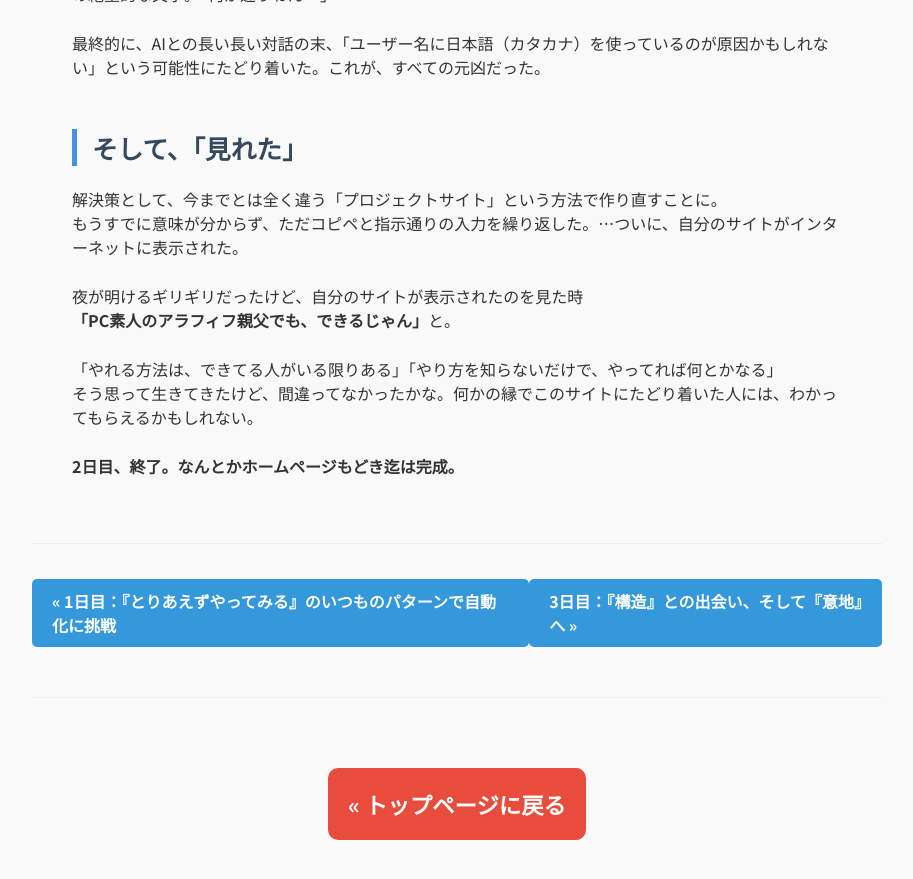
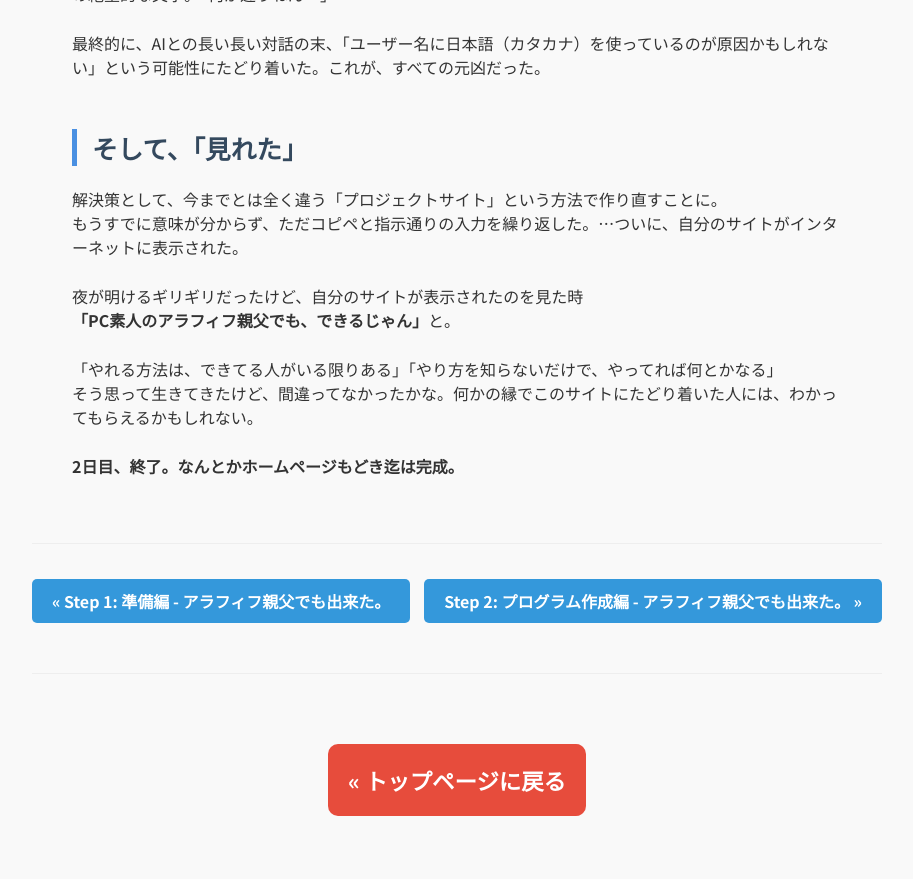
Before and after one commit to 0513reo/reo, a Jekyll site: the page built from _posts/2025-06-22-day2.md, in a window 1280 px wide and 900 px high, scrolled down 1336 px. Shown: the top 879 px of the window, without its empty margins (183-1096 px from the left). Built offline with Jekyll 4.4.1, drawn with Linux system fonts in a browser that asks for light colours.

Commit message:
Add files via upload

```diff
--- /dev/null
+++ b/_posts/2025-06-21-our-story-1.md
@@ -0,0 +1,52 @@
+---
+layout: default
+title: "Step 1: 準備編 - アラフィフ親父でも出来た。"
+category: our_story
+---
+<div class="container blog-post" style="max-width: 850px;">
+    <header style="text-align:center; margin-bottom: 20px;">
+         <h1 style="font-size: 2.2em; border-bottom: 2px solid #eee; padding-bottom:10px; margin-bottom: 5px;">アラフィフ親父でも出来た。</h1>
+         <p style="font-size: 1.1em; color: #555; margin-top: 0;">{{ page.title }}</p>
+    </header>
+
+    <div class="content">
+        <div class="step-box">
+            <h2><span class="step-number">1</span>パソコンに『勝手に動いてくれる魔法のツール』を、インストール</h2>
+            <p>
+                まず、寝てても、遊んでても、もちろん、、、『仕事中』でも勝手に欲しい情報を検索をしてあつめてくれる『魔法』を使うための準備です。<br>
+                以下の2つの無料ソフトを、公式サイトからダウンロードして、パソコンにインストールしました。
+            </p>
+            <ul>
+                <li><strong>Python：</strong><br>今回の自動化の主役となる、プログラム言語です。「ヘビ」のマークが目印。<br><a href="https://www.python.org/downloads/" target="_blank">→ Python公式サイトはこちら</a></li>
+                <li><strong>Visual Studio Code (VSCode)：</strong><br>Pythonのプログラムを書くための、超高機能なメモ帳です。これからの長い付き合いになります。<br><a href="https://code.visualstudio.com/download" target="_blank">→ VSCode公式サイトはこちら</a></li>
+            </ul>
+
+            <div class="attention-box">
+                <h3>【重要】インストール時の注意点</h3>
+                <p>
+                    <strong>Pythonをインストールする際、一番最初の画面で<br>「Add Python to PATH」というチェックボックスに、必ずチェックを入れてください！</strong>
+                </p>
+                <p>
+                    これを忘れると、後で大変なことになります。（私がそうでした…）<br>
+                    ほんとに、英語は、中学の『テスト』の為に、一夜漬けし、まったく使わずに生きてきた、自分にとっては、プログラム関連のダウンロードするだけで一苦労どころじゃなかったです。
+                </p>
+                <h4>【そんな時のコツ】</h4>
+                <ol style="padding-left: 20px;">
+                    <li>すべて、わからないことは、AIに丸投げする。</li>
+                    <li>コピペを乱発して、AIに「正確な情報」を与える。</li>
+                </ol>
+                <p>
+                    自分の努力は、何があれば『自分のしたい事』を伝えれるか？その<strong>方法を考える事</strong>です。
+                </p>
+            </div>
+        </div>
+
+        <div class="navigation-links" style="display: flex; justify-content: flex-end; margin-top: 30px;">
+            {% if page.next.url %}<a href="{{ page.next.url | relative_url }}" class="read-more-btn">{{ page.next.title }} へ »</a>{% endif %}
+        </div>
+    </div>
+
+    <div class="back-link" style="text-align: center; margin-top: 50px;">
+        <a href="{{ '/' | relative_url }}" class="main-button" style="display:inline-block; width:auto;">« トップページに戻る</a>
+    </div>
+</div>
--- /dev/null
+++ b/_posts/2025-06-22-our-story-2.md
@@ -0,0 +1,62 @@
+---
+layout: default
+title: "Step 2: プログラム作成編 - アラフィフ親父でも出来た。"
+category: our_story
+---
+<div class="container blog-post" style="max-width: 850px;">
+    <header style="text-align:center; margin-bottom: 20px;">
+         <h1 style="font-size: 2.2em; border-bottom: 2px solid #eee; padding-bottom:10px; margin-bottom: 5px;">アラフィフ親父でも出来た。</h1>
+         <p style="font-size: 1.1em; color: #555; margin-top: 0;">{{ page.title }}</p>
+    </header>
+
+    <div class="content">
+        <div class="step-box">
+            <h2><span class="step-number">2</span>自動化プログラム作成編 - AIに「やりたい事」を聞く</h2>
+            <p>
+                次に、AIに「Webサイトの情報を自動で集めて」など、自分のしたい事を入力します。「できる？」と聞いてみればいいんです。<br>
+                その後に「HTMLファイルを作るやり方を教えて！」と、ひたすら丸投げしました。
+            </p>
+            <p>
+                最初は、聞き方がわるく（入力内容が曖昧で）エラーばかりでしたが、AIは何度聞いても怒りません。エラーをコピペして、状況を説明して…その繰り返しです。
+            </p>
+            <p>
+                『YouTubeでも言ってる人いるけど、ド素人でも夢のようなプログラムが作れる』<br>
+                これは、確かに半分あっています。でも、<strong>『楽に』作れるなんてことは、絶対にありませんでした。</strong><br>
+                世の中そんなものは無い！
+            </p>
+            <p>
+                時間をかけて、何度もトライ＆エラーを繰り返し、<strong>「できるまでやった」からできた</strong>、というのが本当の理由だと思います。何事にもあてはまりますね（笑）
+            </p>
+            <p>
+                そして、これがその格闘の末に出来上がった、プログラムの心臓部（設定項目）になります。
+            </p>
+            <pre style="background-color: #2d2d2d; color: #ccc; padding: 20px; border-radius: 8px; white-space: pre-wrap; word-wrap: break-word;"><code># ★検索したいキーワードを指定
+SEARCH_KEYWORD = "ここに好きな言葉を入れる"
+
+# ★生成されるHTMLファイル名
+OUTPUT_FILENAME = "新しいサイトの名前.html"</code></pre>
+
+            <div class="attention-box">
+                <h3>【重要】ファイル名の付け方の鉄則</h3>
+                <p>
+                    プログラムのファイル名やフォルダ名には、<strong>日本語や『全角スペース』を使わない。</strong>これが、エラーを避けるための鉄則です！<br>
+                    `my_program.py` のように、半角英数字とアンダースコア（`_`）だけで名前を付けるのが良いと思います。
+                </p>
+                <p>
+                    特に、私のように、<strong>『つい、一文字あけたくなる癖』</strong>を持ってる人は、本当に要注意です。<br>
+                    私は、これでけっこうやらかしました…。
+                </p>
+                <h4>【コツ】</h4>
+                <p>
+                    後から、内容や言い回しはいくらでも変更できるので、まずは**プログラムがちゃんと動く（連動させる）ことを最優先**に考えましょう。
+                </p>
+            </div>
+        </div>
+    </div>
+
+    <div class="navigation-links" style="display: flex; justify-content: space-between; align-items: center; margin-top: 30px; padding-top: 20px; border-top: 1px solid #eee;">
+        <div>{% if page.previous.url %}<a href="{{ page.previous.url | relative_url }}" class="read-more-btn">« {{ page.previous.title }}</a>{% endif %}</div>
+        <div>{% if page.next.url %}<a href="{{ page.next.url | relative_url }}" class="read-more-btn">{{ page.next.title }} »</a>{% endif %}</div>
+    </div>
+    <div class="back-link" style="text-align: center; margin-top: 50px;"><a href="{{ '/' | relative_url }}" class="main-button" style="display:inline-block; width:auto;">« トップページに戻る</a></div>
+</div>
--- a/matome/matome_page.html
+++ b/matome/matome_page.html
@@ -4,10 +4,10 @@
     <meta charset="UTF-8">
     <meta name="viewport" content="width=device-width, initial-scale=1.0">
     <title>このサイトについて（ひとり言）</title>
-    <!-- ★★★ 共通のデザイン指示書（style.css）を呼び出す ★★★ -->
+    <!-- ★★★【最重要】共通のデザイン指示書（style.css）を呼び出す！ ★★★ -->
     <link rel="stylesheet" href="../assets/style.css">
 </head>
-<body class="blog-post">
+<body class="blog-post"> <!-- 記事ページ用のクラスを適用 -->
     <div class="container" style="max-width: 850px;">
         <header style="text-align:center; margin-bottom: 20px;">
              <h1 style="font-size: 2.5em; border-bottom: 2px solid #eee; padding-bottom:10px; margin-bottom: 5px;">このサイトについて（ひとり言）</h1>
```
Also changed, not shown: _includes/header.html (added, +9 -0 lines), _posts/2025-06-23-our-story-3.md (added, +63 -0 lines), _posts/2025-06-24-our-story-4.md (added, +55 -0 lines), matome/matome-list.html (+2 -7 lines).
